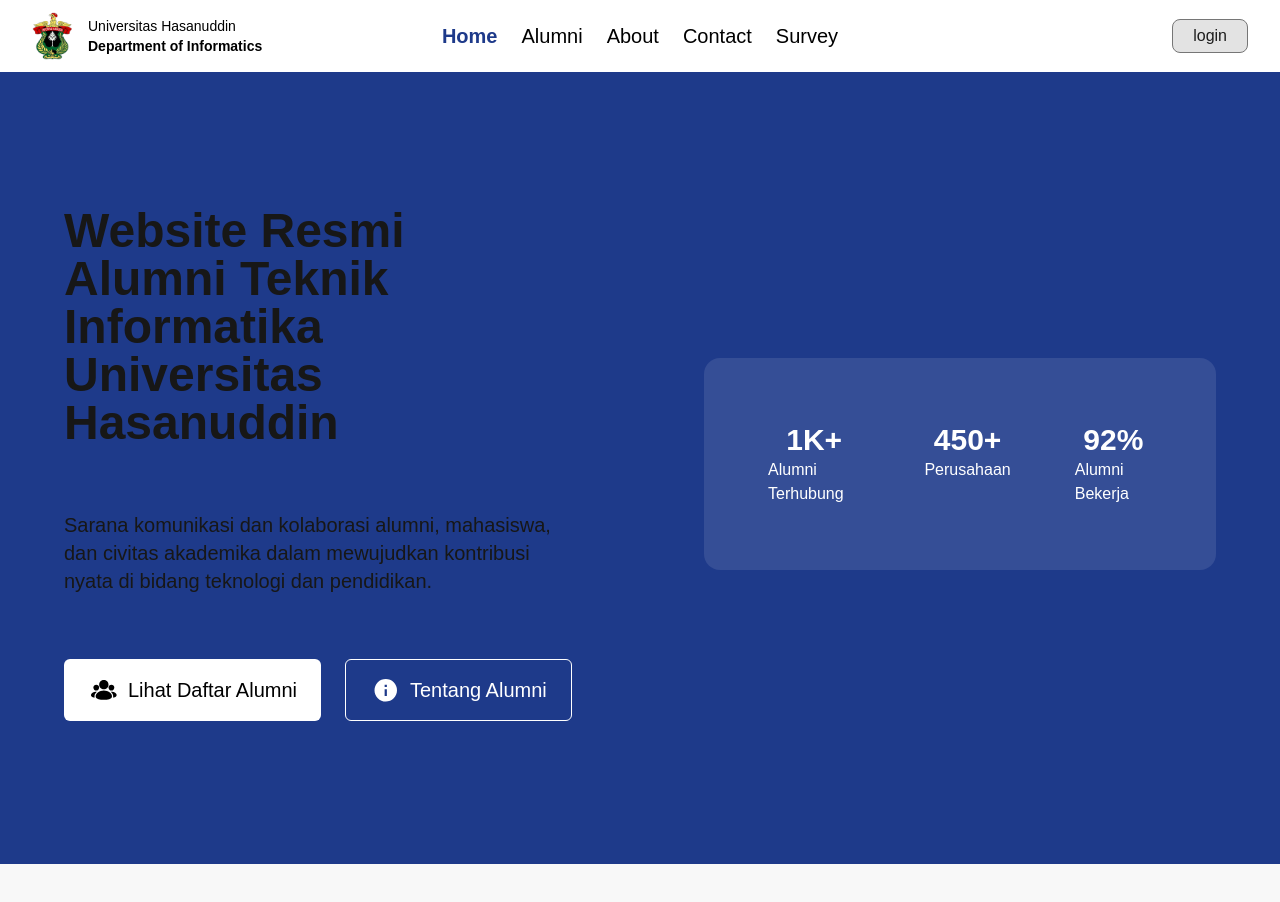
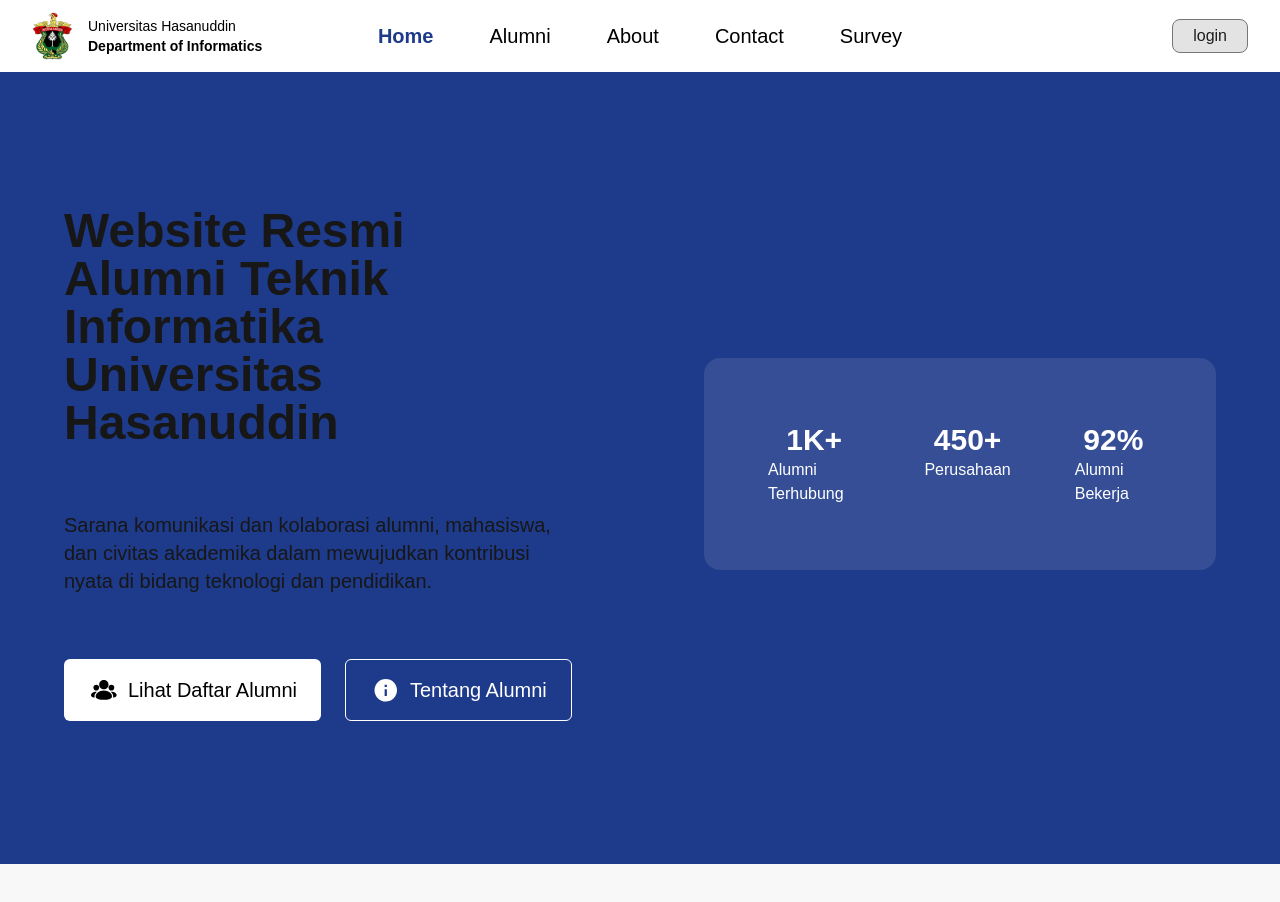
Before and after one commit to dandyasrafwahid/website-alumni, a Next.js app: page / in a window 1280 px wide. Shown: the top 902 px of the page. Built offline with nearby package versions, Linux system fonts and the light colour scheme.

Commit message:
Update page.tsx
feat: add hover menu navigasi tengah

```diff
--- a/app/page.tsx
+++ b/app/page.tsx
@@ -64,21 +64,50 @@
 
           {/* Menu navigasi tengah */}
           <div className="navbar-center">
-            <ul className="menu menu-horizontal text-black font-medium text-xl transition-all duration-300 ease-out cursor-pointer hover:scale-105 hover:drop-shadow-lg hover:text-black">
-              <li>
-                <span className="font-extrabold text-[#1E3A8A]" >Home </span>
+            <ul className="menu menu-horizontal text-black font-medium text-xl flex items-center gap-4">
+              <li className="relative group px-2">
+                <span className="font-extrabold text-[#1E3A8A] transition-transform duration-200 group-hover:scale-110 cursor-pointer">
+                  Home
+                </span>
+                <div className="pointer-events-none absolute top-full left-1/2 -translate-x-1/2 mt-2 w-max rounded-md bg-white text-black text-sm px-3 py-1 shadow-lg opacity-0 scale-95 transform transition-all duration-200 group-hover:opacity-100 group-hover:scale-100">
+                  Menu Home
+                </div>
               </li>
-              <li>
-                <span>Alumni</span>
+
+              <li className="relative group px-2">
+                <span className="transition-transform duration-200 group-hover:scale-110 cursor-pointer">
+                  Alumni
+                </span>
+                <div className="pointer-events-none absolute top-full left-1/2 -translate-x-1/2 mt-2 w-max rounded-md bg-white text-black text-sm px-3 py-1 shadow-lg opacity-0 scale-95 transform transition-all duration-200 group-hover:opacity-100 group-hover:scale-100">
+                  Daftar Alumni & Profil
+                </div>
               </li>
-              <li>
-                <span>About</span>
+
+              <li className="relative group px-2">
+                <span className="transition-transform duration-200 group-hover:scale-110 cursor-pointer">
+                  About
+                </span>
+                <div className="pointer-events-none absolute top-full left-1/2 -translate-x-1/2 mt-2 w-max rounded-md bg-white text-black text-sm px-3 py-1 shadow-lg opacity-0 scale-95 transform transition-all duration-200 group-hover:opacity-100 group-hover:scale-100">
+                  Tentang kami
+                </div>
               </li>
-              <li>
-                <span>Contact</span>
+
+              <li className="relative group px-2">
+                <span className="transition-transform duration-200 group-hover:scale-110 cursor-pointer">
+                  Contact
+                </span>
+                <div className="pointer-events-none absolute top-full left-1/2 -translate-x-1/2 mt-2 w-max rounded-md bg-white text-black text-sm px-3 py-1 shadow-lg opacity-0 scale-95 transform transition-all duration-200 group-hover:opacity-100 group-hover:scale-100">
+                  Hubungi kami
+                </div>
               </li>
-              <li>
-                <span>Survey</span>
+
+              <li className="relative group px-2">
+                <span className="transition-transform duration-200 group-hover:scale-110 cursor-pointer">
+                  Survey
+                </span>
+                <div className="pointer-events-none absolute top-full left-1/2 -translate-x-1/2 mt-2 w-max rounded-md bg-white text-black text-sm px-3 py-1 shadow-lg opacity-0 scale-95 transform transition-all duration-200 group-hover:opacity-100 group-hover:scale-100">
+                  Ikuti Survey
+                </div>
               </li>
             </ul>
           </div>
```
